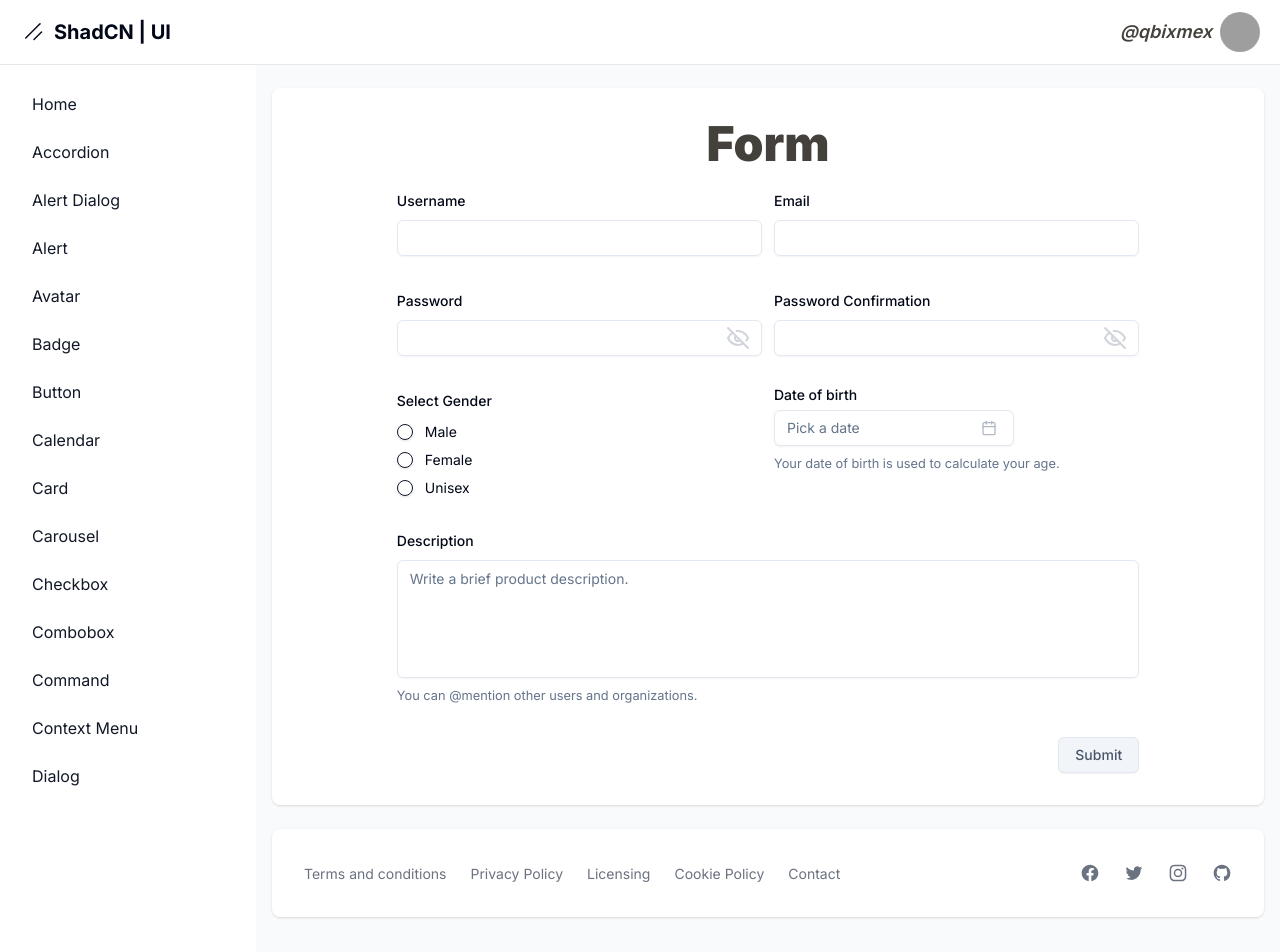
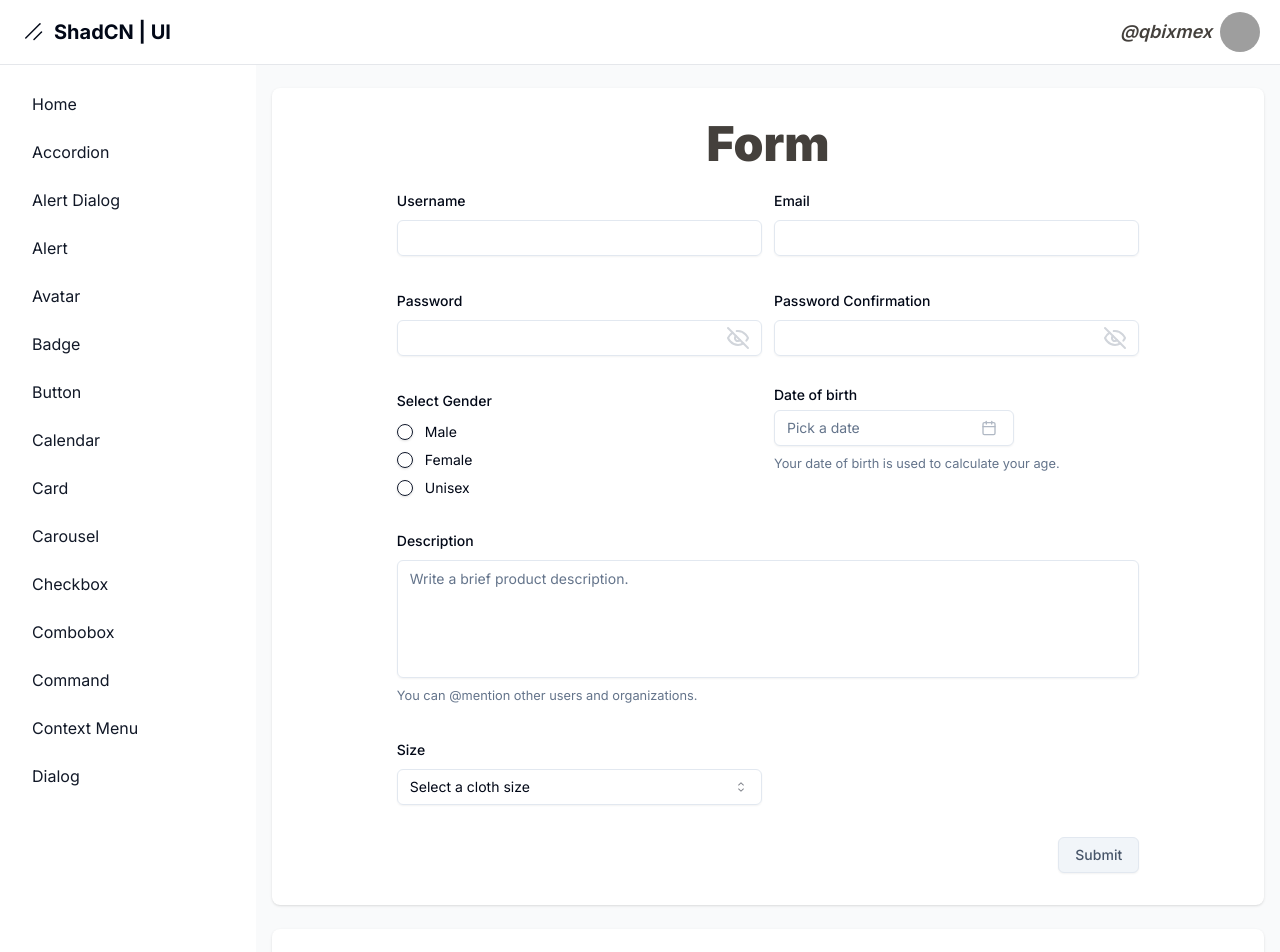
Before and after one commit to qbixmex/shadcn, a Next.js app: page /dashboard/form in a window 1280 px wide. Shown: the top 952 px of the page. Built offline with nearby package versions, Linux system fonts and the light colour scheme; grey boxes are pictures that could not be loaded.

Commit message:
form-select

```diff
--- a/package.json
+++ b/package.json
@@ -1,6 +1,6 @@
 {
   "name": "shadcd-dashboard",
-  "version": "0.28.3",
+  "version": "0.28.4",
   "private": true,
   "scripts": {
     "dev": "next dev",
--- a/src/modules/form/form.component.tsx
+++ b/src/modules/form/form.component.tsx
@@ -20,6 +20,7 @@ import { Calendar } from "@/components/ui/calendar"
 import { cn } from "@/lib/utils";
 import { format } from "date-fns";
 import { Textarea } from "@/components/ui/textarea";
+import { Select, SelectContent, SelectItem, SelectTrigger, SelectValue } from "@/components/ui/select";
 
 const formSchema = z.object({
   username: z.string().min(2).max(10),
@@ -35,6 +36,9 @@ const formSchema = z.object({
   description: z.string()
     .min(8, { message: "Description must be at least 8 characters." })
     .max(255, { message: "Description must not be longer than 255 characters." }),
+  size: z.enum(["sm", "m", "lg", "xl", "xxl"],{
+    message: "Please select a valid cloth size, (sm, m, lg, xl, xxl) !"
+  }),
 }).refine(data => data.password === data.passwordConfirmation, {
   message: "Password Confirmation does't match !",
   path: ["passwordConfirmation"],
@@ -246,6 +250,7 @@ export const FormComponent = () => {
                 )}
               />
             </div>
+            {/* DESCRIPTION */}
             <div className="grid w-full gap-3">
               <FormField
                 control={form.control}
@@ -270,8 +275,39 @@ export const FormComponent = () => {
               >
               </FormField>
             </div>
+            {/* SELECT */}
+            <div className="grid grid-cols-1 gap-2 md:grid-cols-2 md:gap-3">
+              <FormField
+                control={form.control}
+                name="size"
+                render={({ field }) => (
+                  <FormItem>
+                    <FormLabel>Size</FormLabel>
+                    <Select onValueChange={field.onChange} defaultValue={field.value}>
+                      <FormControl>
+                        <SelectTrigger>
+                          <SelectValue placeholder="Select a cloth size" />
+                        </SelectTrigger>
+                      </FormControl>
+                      <SelectContent>
+                        <SelectItem value="sm">Small</SelectItem>
+                        <SelectItem value="m">Medium</SelectItem>
+                        <SelectItem value="lg">Large</SelectItem>
+                        <SelectItem value="xl">Extra Large</SelectItem>
+                        <SelectItem value="xxl">Extra Extra Large</SelectItem>
+                      </SelectContent>
+                    </Select>
+                    <FormMessage />
+                  </FormItem>
+                )}
+              />
+            </div>
             <div className="text-right md:text-right">
-              <Button type="submit" variant="secondary" className="w-full md:w-fit">Submit</Button>
+              <Button
+                type="submit"
+                variant="secondary"
+                className="w-full md:w-fit"
+              >Submit</Button>
             </div>
           </form>
         </Form>
```
